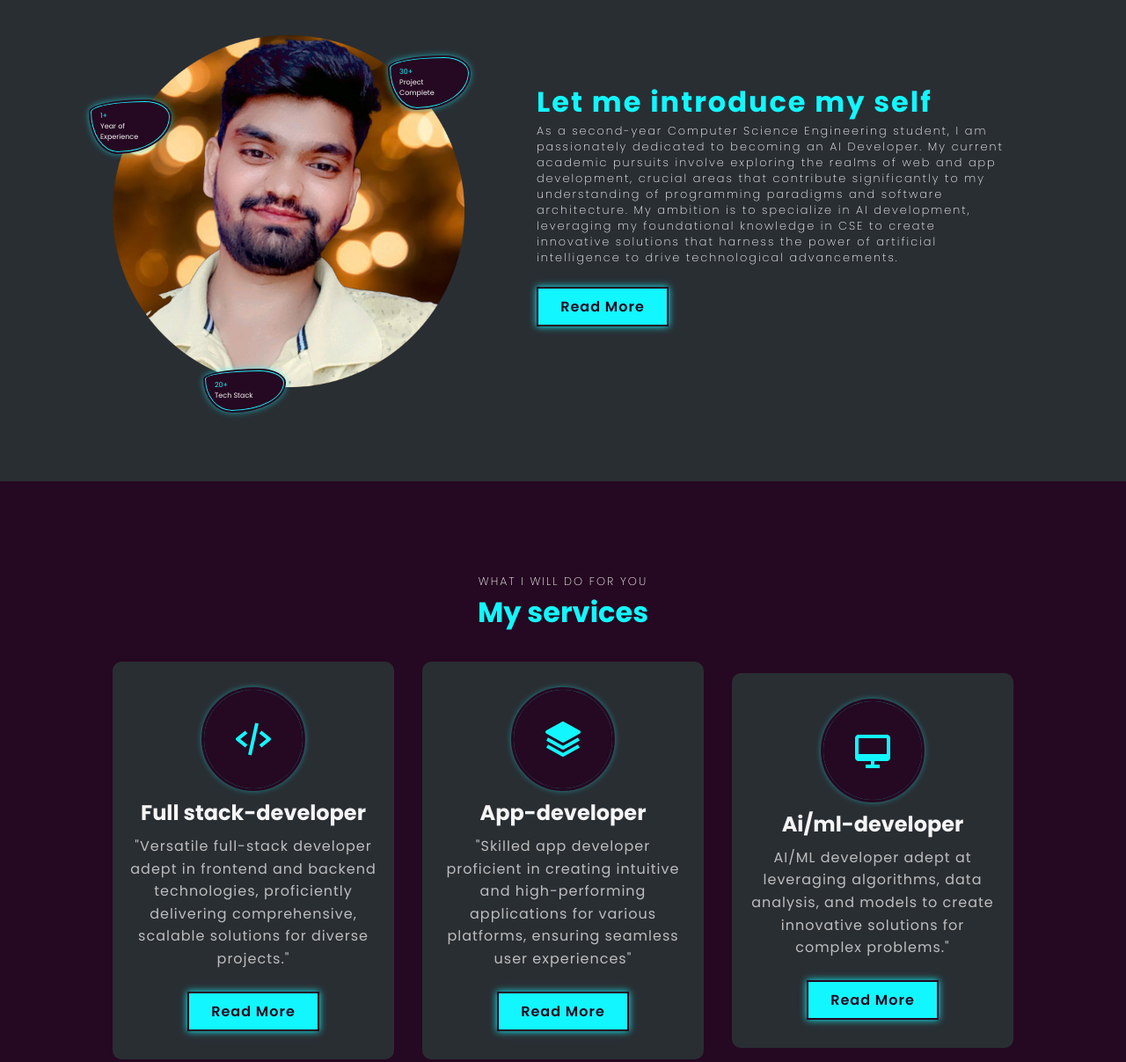
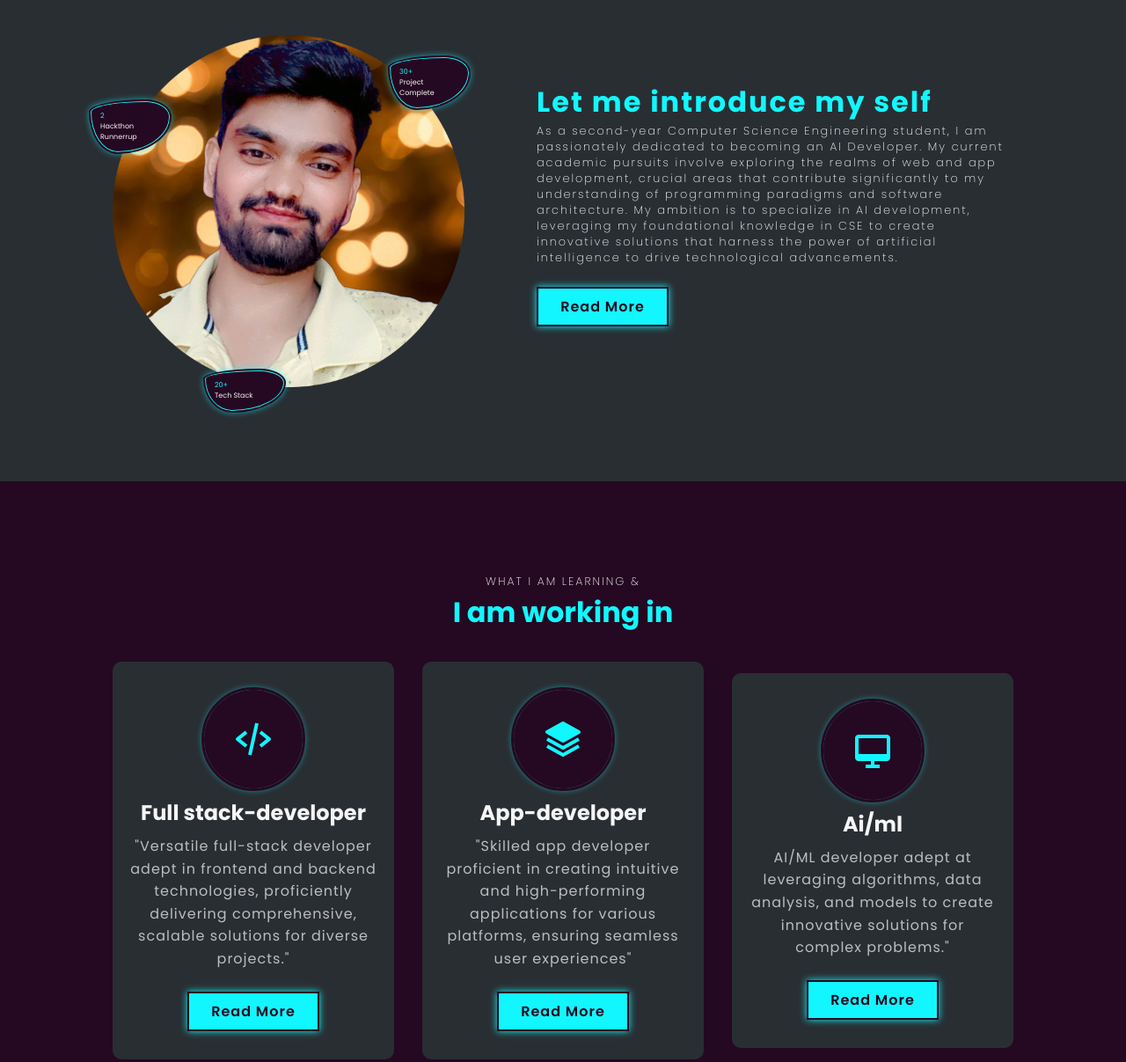
Before and after one commit to Ayush-Yadv/Complete-Portfolio, a plain HTML site: page index.html in a window 1280 px wide. Shown: the part 860-2067 px from the top of the page at 88% size. Drawn offline with nearby package versions, Linux system fonts and the light colour scheme.

Commit message:
Update index.html

```diff
--- a/index.html
+++ b/index.html
@@ -62,9 +62,9 @@
             <h3><span class="words">App- Developer</span>
                 <span class="words">Full-stack Developer</span>
                 <span class="words">Good in backend</span>
-                <span class="words">Much good in forntend </span>
+                <span class="words">Figma-Developer </span>
                 <span class="words">UX/UI Developer</span>
-                <span class="words">learning DSA with java </span>
+                <span class="words"> DSA with java </span>
                 <span class="words">Learning aboutAI/ML</span>
             </h3>
         </div>
@@ -110,8 +110,8 @@
       <img src="profile-pic (2).png" alt="ayush" style="width: 400px; right: 100; top: 400px;">
     </div>
     <div class="info-about1">
-    <span>1+</span>
-    <p>Year of Experience</p>
+    <span>2</span>
+    <p>Hackthon Runnerrup</p>
   </div>
   <div class="info-about2">
   <span>30+</span>
@@ -146,8 +146,8 @@
       <!--services section-->
       <section id="services" class="services">
         <div class="main-text scroll-scale ">
-          <span>what i will do for you </span>
-          <h2>My services</h2>
+          <span>what i am learning &</span>
+          <h2>I am working in </h2>
         </div>
 
         <div class="section-services scroll-bottom">
@@ -172,7 +172,7 @@
           </div>
           <div class="services-box services-btn">
             <i class='bx bx-desktop services-icon'></i>
-            <h3>Ai/ml-developer</h3>
+            <h3>Ai/ml</h3>
             <p>AI/ML developer adept at leveraging algorithms, data analysis, and models to create innovative solutions for complex problems."            </p>
 
             <div class="btn-box services-btn">
```
